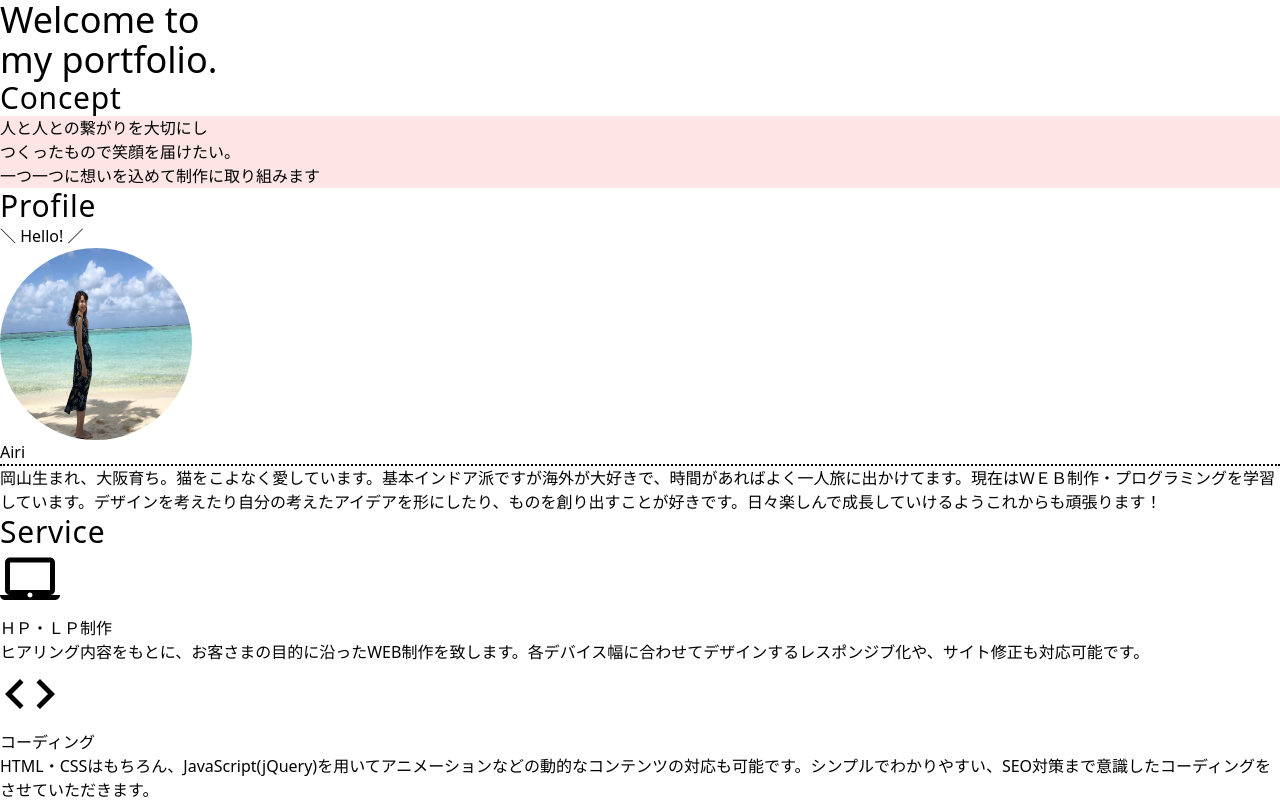
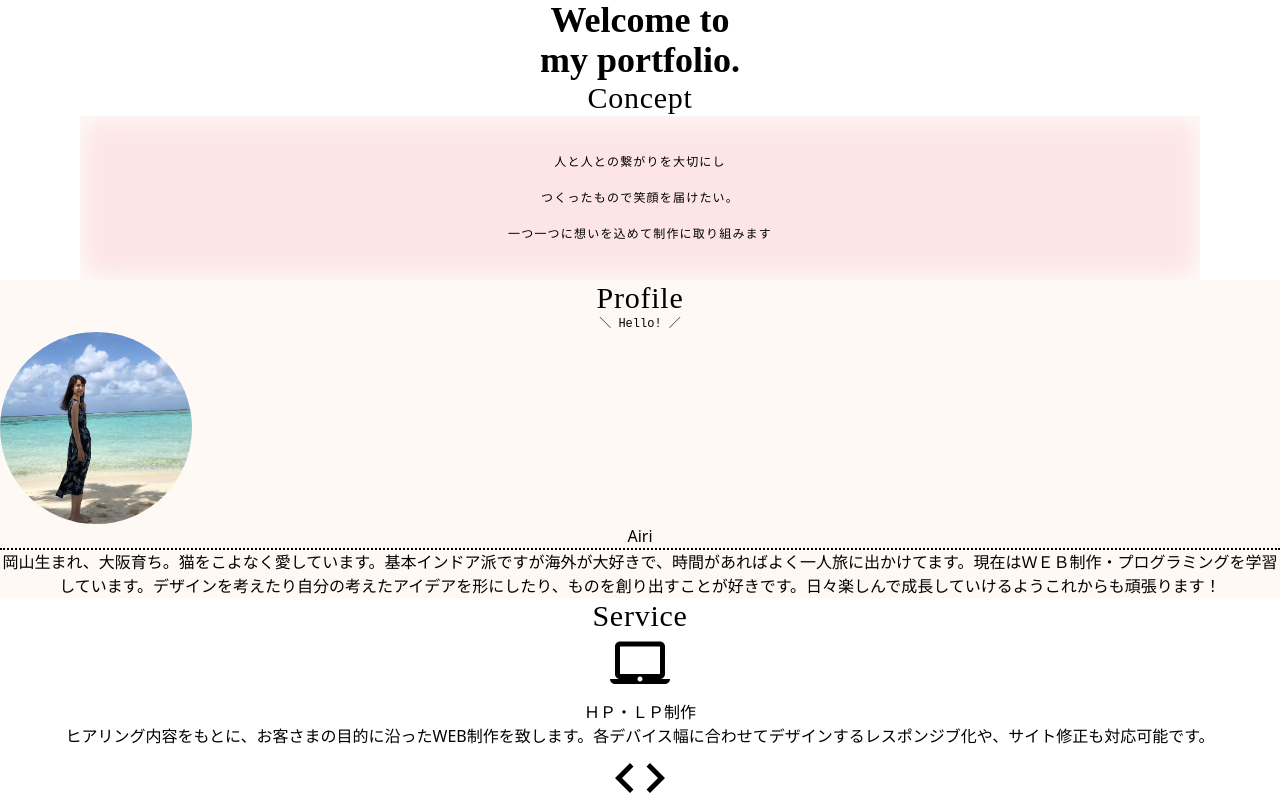
Before and after one commit to airiclover/Tailwind-practice, a Next.js app: page / in a window 1280 px wide. Shown: the top 800 px of the page. Built offline with nearby package versions, Linux system fonts and the light colour scheme.

Commit message:
💄 Update the UI files.

```diff
--- a/src/components/Concept.js
+++ b/src/components/Concept.js
@@ -1,8 +1,9 @@
 export function Concept() {
   return (
-    <div>
-      <h1 className="font-serif text-3xl tracking-wide">Concept</h1>
-      <div className="bg-light-pink">
+    <div className="text-center">
+      <h1 className="font-Unna text-3xl tracking-wide  ">Concept</h1>
+
+      <div className="bg-light-pink text-xs text-center mx-20 p-7 tracking-widest leading-9 shadow-inner">
         人と人との繋がりを大切にし
         <br />
         つくったもので笑顔を届けたい。
--- a/src/components/Profile.js
+++ b/src/components/Profile.js
@@ -1,9 +1,9 @@
 export function Profile() {
   return (
-    <div>
-      <h1 className="font-serif text-3xl tracking-wide">Profile</h1>
-      <p className="Courier New">＼ Hello! ／</p>
-      <img src="IMG_6794.JPG" className="rounded-full h-48 w-48" />
+    <div className="text-center bg-light-yellow">
+      <h1 className="font-Unna text-3xl tracking-wide">Profile</h1>
+      <p className="font-CourierNew text-xs">＼ Hello! ／</p>
+      <img src="IMG_6794.JPG" className="rounded-full h-48 w-48 object-cover" />
       <div className="border-dotted border-b-2 border-black">Airi</div>
       <p>
         岡山生まれ、大阪育ち。猫をこよなく愛しています。基本インドア派ですが海外が大好きで、時間があればよく一人旅に出かけてます。現在はＷＥＢ制作・プログラミングを学習しています。デザインを考えたり自分の考えたアイデアを形にしたり、ものを創り出すことが好きです。日々楽しんで成長していけるようこれからも頑張ります！
--- a/src/components/Service.js
+++ b/src/components/Service.js
@@ -23,10 +23,9 @@ const SERVICES = [
 
 export function Service() {
   return (
-    <div>
-      <h1 className="font-serif text-3xl tracking-wide">Service</h1>
+    <div className="text-center">
+      <h1 className="font-Unna text-3xl tracking-wide">Service</h1>
       <div>
-        {/* 👇map回す */}
         {SERVICES.map((service) => (
           <div key={service.name}>
             <Image
--- a/src/components/Top.js
+++ b/src/components/Top.js
@@ -1,10 +1,7 @@
 export function Top() {
   return (
-    <div
-    // class="bg-cover h-48 w-64"
-    // style="background-image: url('')"
-    >
-      <div className="font-serif text-4xl">
+    <div>
+      <div className="font-Unna font-semibold text-center text-4xl">
         Welcome to
         <br />
         my portfolio.
```
